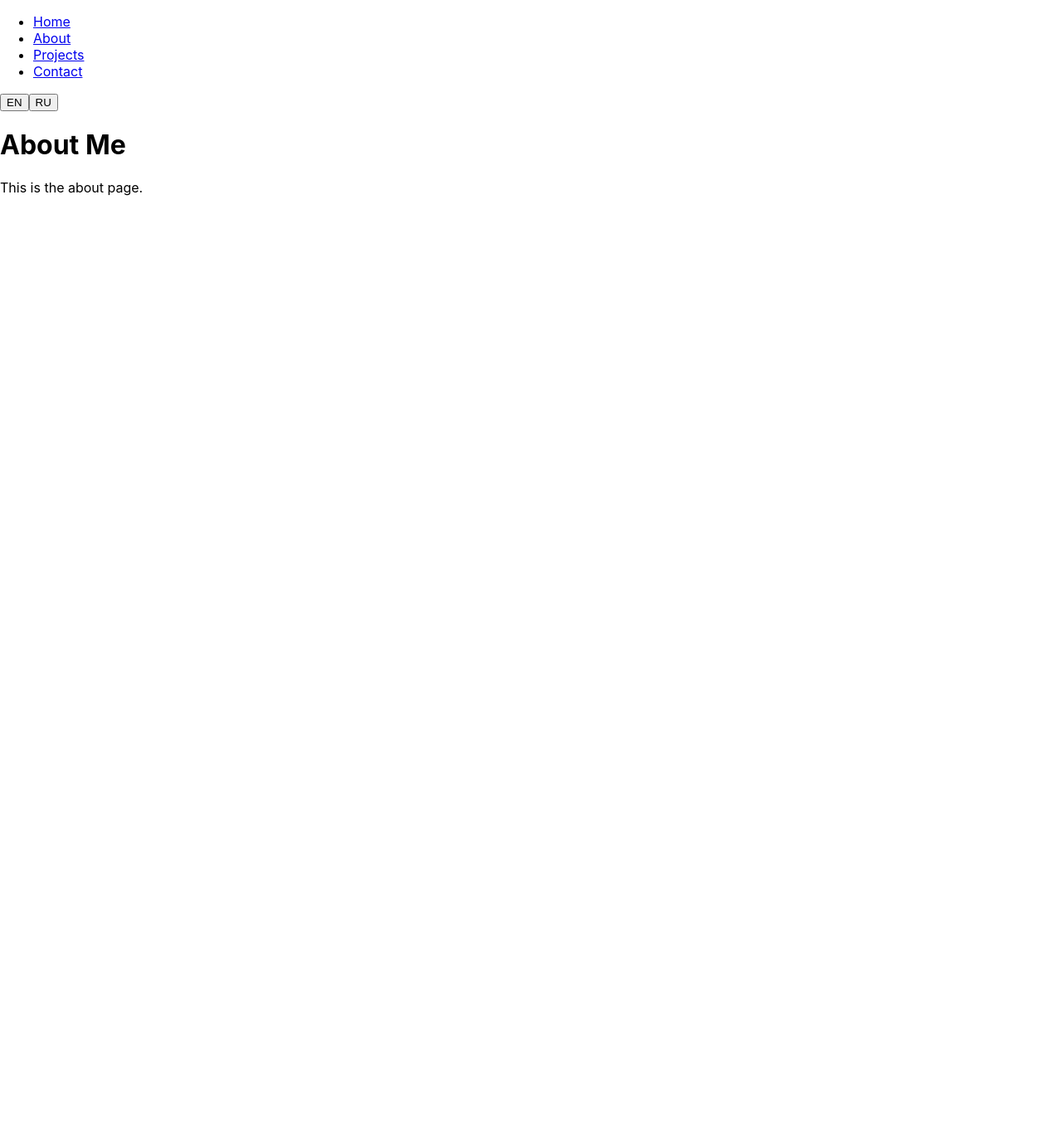
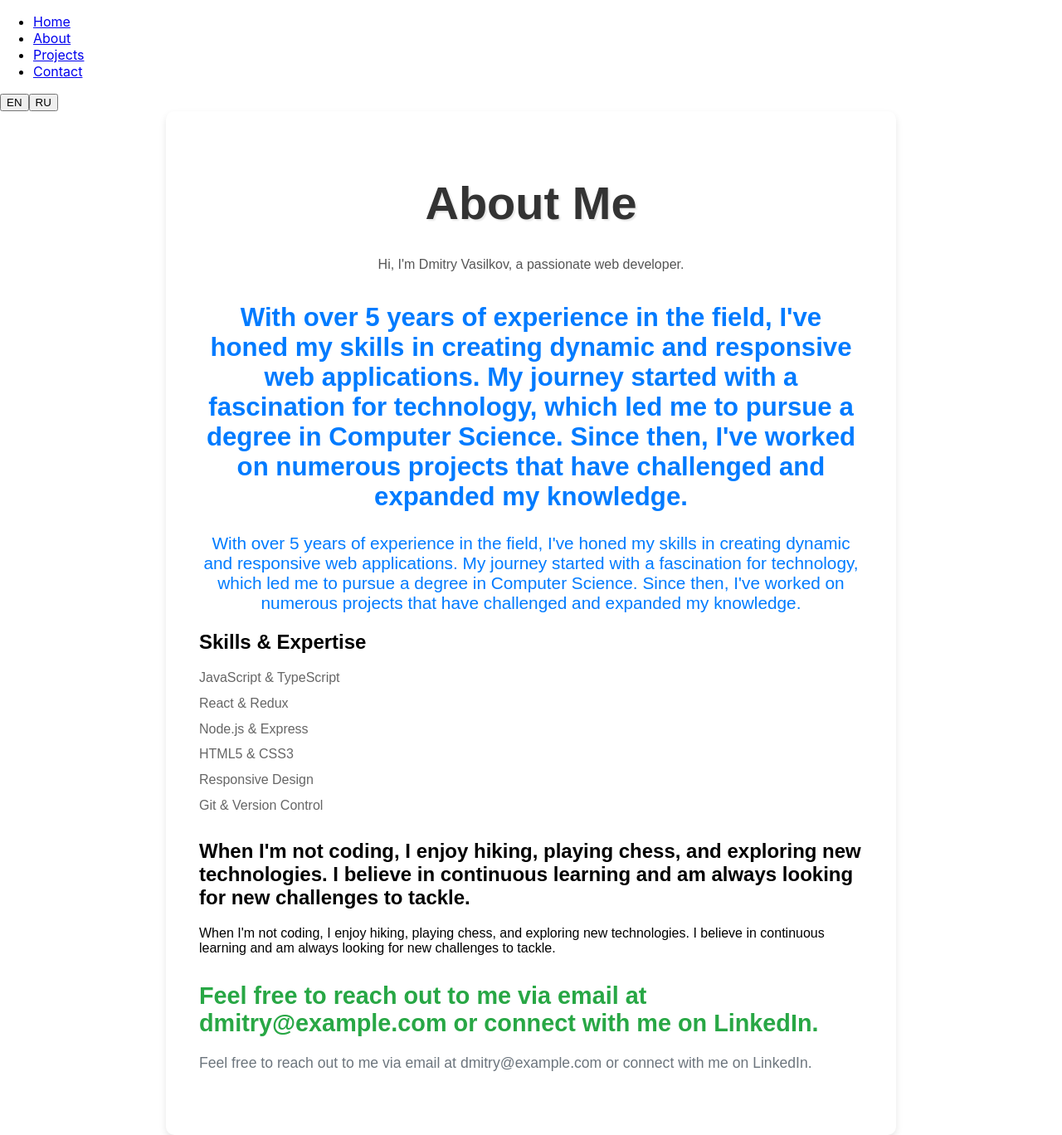
Before and after one commit to DmitryVasilkovW/DmitryVasilkovW.github.io, a React (Create React App) app in the folder my-portfolio/: page /about in a window 1280 px wide. Shown: the whole page at 83% size. Before the commit the page ends 800 px from the top, so only its background shows below. Built offline with nearby package versions, Linux system fonts and the light colour scheme.

Commit message:
feat: new AboutPage

```diff
--- a/my-portfolio/src/App.tsx
+++ b/my-portfolio/src/App.tsx
@@ -1,7 +1,8 @@
 // src/App.tsx
 import React, { useState, useEffect } from 'react';
 import { BrowserRouter as Router, Routes, Route, Link } from 'react-router-dom';
-import { translations } from './translations';
+import { translations } from './translations/translations';
+import { aboutTranslations } from "./translations/pages/aboutTranslations";
 import LanguageSelector from './components/LanguageSelector';
 import Page from './components/Page';
 import AboutPage from "./pages/AboutPage";
@@ -40,7 +41,17 @@ const App: React.FC = () => {
                                 content={translations[language]['about-text']}
                             />
                         }/>
-                        <Route path="/about" element={<AboutPage language={language}/>}/>
+                        <Route path="/about" element={
+                            <AboutPage
+                                title={aboutTranslations[language]['title']}
+                                intro={aboutTranslations[language]['intro']}
+                                professional={aboutTranslations[language]['professional']}
+                                skills={aboutTranslations[language]['skills']}
+                                skillsList={aboutTranslations[language]['skillsList']}
+                                personal={aboutTranslations[language]['personal']}
+                                contact={aboutTranslations[language]['contact']}
+                            />
+                        }/>
                         {/*<Route path="/projects" element={<ProjectsPage language={language}/>}/>*/}
                         {/*<Route path="/contact" element={<ContactPage language={language}/>}/>*/}
                     </Routes>
--- a/my-portfolio/src/pages/AboutPage.tsx
+++ b/my-portfolio/src/pages/AboutPage.tsx
@@ -1,15 +1,39 @@
-// src/pages/AboutPage.tsx
 import React from 'react';
+import '../styles/About.css'
 
 interface AboutPageProps {
-    language: string;
+    title: string,
+    intro: string,
+    professional: string,
+    skills: string,
+    skillsList: string[],
+    personal: string,
+    contact: string
 }
 
-const AboutPage: React.FC<AboutPageProps> = ({ language }) => {
+const AboutPage: React.FC<AboutPageProps> = ({title, intro, professional, skills, skillsList, personal, contact }) => {
     return (
-        <div>
-            <h1>{language === 'en' ? 'About Me' : 'Обо мне'}</h1>
-            <p>{language === 'en' ? 'This is the about page.' : 'Это страница обо мне.'}</p>
+        <div className="about-page">
+            <h1 className= "title">{title}</h1>
+            <p className= "intro">{intro}</p>
+            <section className= "professional">
+                <h2>{professional}</h2>
+                <p>{professional}</p>
+            </section>
+            <section className= "skills">
+                <h2>{skills}</h2>
+                <ul className="skills-list">
+                    {skillsList.map(skill => <li key={skill}>{skill}</li>)}
+                </ul>
+            </section>
+            <section className= "personal">
+                <h2>{personal}</h2>
+                <p>{personal}</p>
+            </section>
+            <section className="contact">
+                <h2>{contact}</h2>
+                <p>{contact}</p>
+            </section>
         </div>
     );
 };
--- /dev/null
+++ b/my-portfolio/src/styles/About.css
@@ -0,0 +1,71 @@
+.about-page {
+    font-family: 'Arial', sans-serif;
+    padding: 40px;
+    max-width: 800px;
+    margin: 0 auto;
+    background-color: #ffffff;
+    border-radius: 10px;
+    box-shadow: 0 4px 8px rgba(0, 0, 0, 0.1);
+}
+
+.title {
+    font-size: 3.5em;
+    margin-bottom: 0.5em;
+    color: #333;
+    text-align: center;
+    text-shadow: 2px 2px 2px rgba(0, 0, 0, 0.1);
+}
+
+.intro {
+    margin-bottom: 2em;
+    line-height: 1.8;
+    text-align: center;
+    color: #555;
+}
+
+.professional {
+    font-size: 1.3em;
+    margin-bottom: 1em;
+    color: #007bff;
+    text-align: center;
+}
+
+.skills {
+    margin-bottom: 2em;
+}
+
+.skills-list {
+    list-style-type: none;
+    padding-left: 0;
+}
+
+.skills-list li {
+    margin-bottom: 0.8em;
+    color: #666;
+}
+
+.personal {
+    margin-bottom: 2em;
+}
+
+.contact {
+    margin-bottom: 2em;
+}
+
+.contact h2 {
+    color: #28a745;
+    font-size: 1.8em;
+    margin-bottom: 0.5em;
+}
+
+.contact p {
+    color: #6c757d;
+    font-size: 1.1em;
+    line-height: 1.6;
+}
+
+@media (max-width: 600px) {
+    .title {
+        font-size: 2.8em;
+    }
+}
--- /dev/null
+++ b/my-portfolio/src/translations/pages/aboutTranslations.ts
@@ -0,0 +1,48 @@
+interface AboutTranslations {
+    [key: string]: {
+        title: string,
+        intro: string,
+        professional: string,
+        skills: string,
+        skillsList: string[],
+        personal: string,
+        contact: string
+    };
+}
+
+const aboutTranslations: AboutTranslations = {
+    en: {
+        title: "About Me",
+        intro: "Hi, I'm Dmitry Vasilkov, a passionate web developer.",
+        professional: "With over 5 years of experience in the field, I've honed my skills in creating dynamic and responsive web applications. My journey started with a fascination for technology, which led me to pursue a degree in Computer Science. Since then, I've worked on numerous projects that have challenged and expanded my knowledge.",
+        skills: "Skills & Expertise",
+        skillsList: [
+            "JavaScript & TypeScript",
+            "React & Redux",
+            "Node.js & Express",
+            "HTML5 & CSS3",
+            "Responsive Design",
+            "Git & Version Control"
+        ],
+        personal: "When I'm not coding, I enjoy hiking, playing chess, and exploring new technologies. I believe in continuous learning and am always looking for new challenges to tackle.",
+        contact: "Feel free to reach out to me via email at dmitry@example.com or connect with me on LinkedIn."
+    },
+    ru: {
+        title: "Обо мне",
+        intro: "Привет, я Дмитрий Васильков, увлеченный веб-разработчик.",
+        professional: "С более чем 5-летним опытом работы в этой области, я отточил свои навыки в создании динамических и адаптивных веб-приложений. Мое путешествие началось с увлечения технологиями, что привело меня к получению степени в области информатики. С тех пор я работал над многочисленными проектами, которые бросали вызов и расширяли мои знания.",
+        skills: "Навыки и опыт",
+        skillsList: [
+            "JavaScript и TypeScript",
+            "React и Redux",
+            "Node.js и Express",
+            "HTML5 и CSS3",
+            "Адаптивный дизайн",
+            "Git и контроль версий"
+        ],
+        personal: "Когда я не пишу код, я люблю ходить в походы, играть в шахматы и изучать новые технологии. Я верю в непрерывное обучение и всегда ищу новые вызовы для решения.",
+        contact: "Свяжитесь со мной по электронной почте dmitry@example.com или добавьте меня в LinkedIn."
+    }
+};
+
+export { aboutTranslations };
--- a/my-portfolio/src/translations.ts
+++ b/my-portfolio/src/translations/translations.ts
@@ -1,4 +1,3 @@
-// src/translations.ts
 interface Translations {
     [key: string]: {
         home: string;
```
